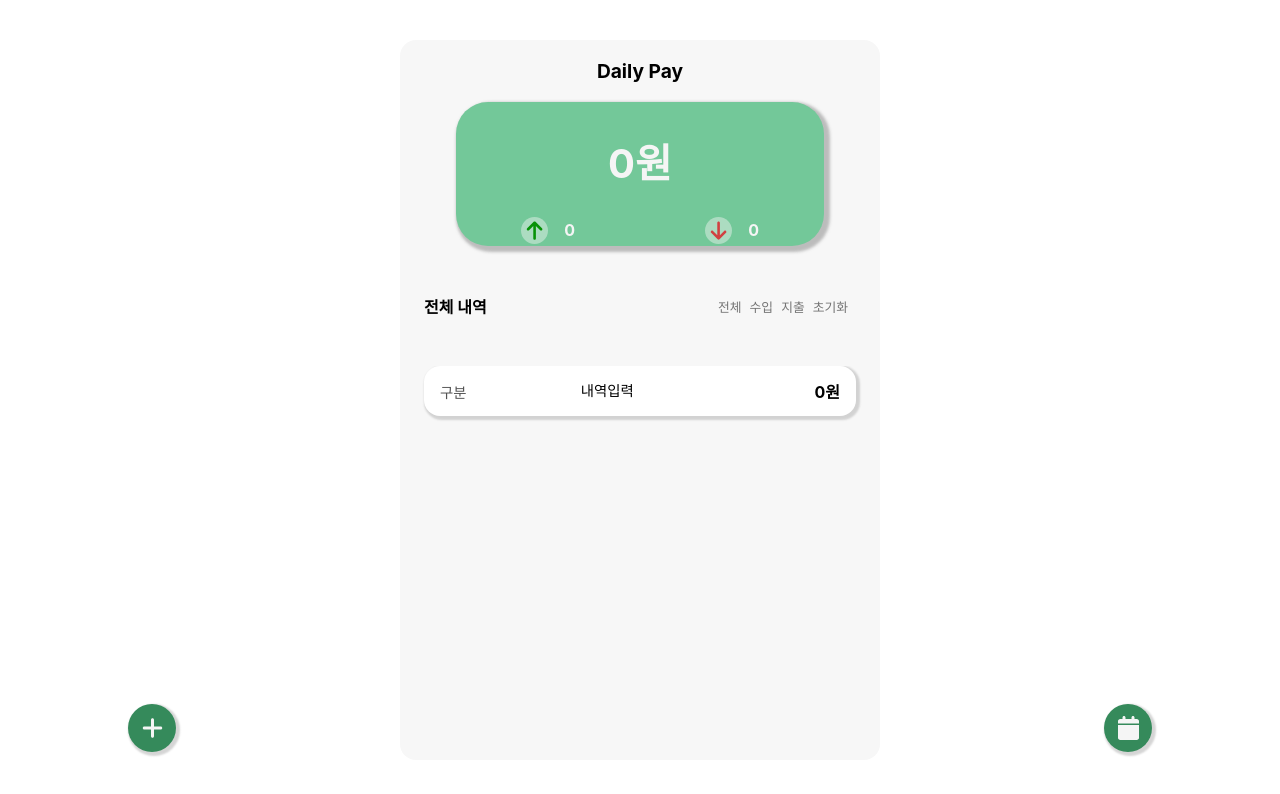
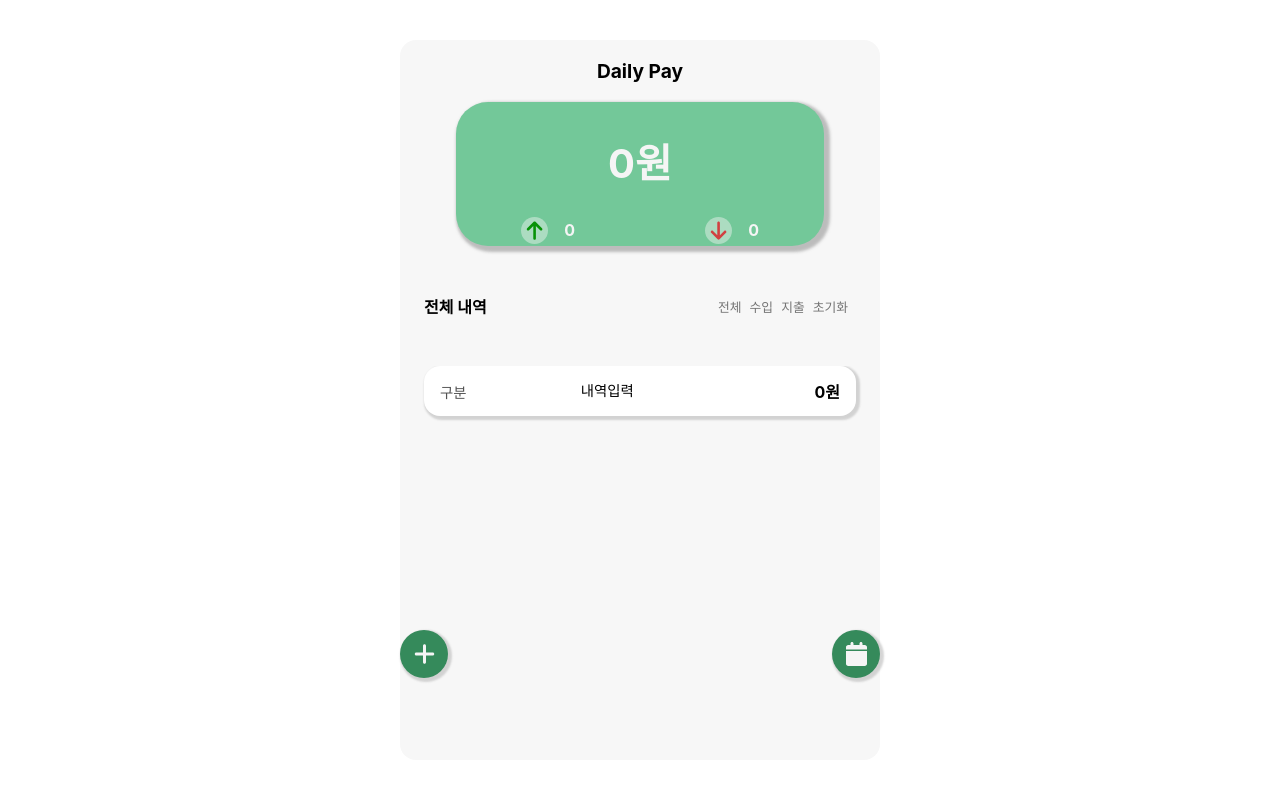
Before and after one commit to jiyeonyun/cashmanager, a React (Create React App) app: page / in a window 1280 px wide. Shown: the top 794 px of the page. Built offline with nearby package versions, Linux system fonts and the light colour scheme.

Commit message:
footer위치 변경

```diff
--- a/src/app.jsx
+++ b/src/app.jsx
@@ -7,16 +7,13 @@ import List from './components/list/list';
 import Popup from './components/popup/popup';
 import Total from './components/total/total';
 function App(props) {
-
   return (
     <div className={styles.wrap}>
       <div className={styles.innerWrap}>
         <Header/>
         <Total />
         <List/>
-        <div className={styles.footer}>
         <Footer/>
-        </div>
         {
           props.popup ? <Popup/> : <></>
         }
--- a/src/app.module.css
+++ b/src/app.module.css
@@ -17,8 +17,3 @@
     border-radius: 1em;
     position: relative;
 }
-.footer{
-    width: 80%;
-    position: fixed;
-    bottom: 3rem;
-}
--- a/src/components/calender/calender.jsx
+++ b/src/components/calender/calender.jsx
@@ -2,10 +2,12 @@ import React, { useState } from 'react';
 import { Calendar } from 'react-calendar';
 import 'react-calendar/dist/Calendar.css';
 import styles from './calender.module.css';
+import moment from 'moment';
 
 const Calender = (props) => {
     const[value,onChange] =useState(new Date());
     return(
+    <>
         <div className={styles.calendarWrap}>
             <Calendar
                 onChange={onChange}
@@ -15,7 +17,11 @@ const Calender = (props) => {
                 navigationLabel={null}
                 showNeighboringMonth={false}
                 />
+                <div className="text-gray-500 mt-4">
+                {moment(value).format("YYYY년 MM월 DD일")}
+                </div>
         </div>
+    </>
     );
 };
 
--- a/src/components/footer/footer.module.css
+++ b/src/components/footer/footer.module.css
@@ -2,6 +2,7 @@
     display: flex;
     justify-content: space-between;
     width: 100%;
+    padding: 2rem;
 }
 .button{
     outline: none;
--- a/src/components/popup/popup.jsx
+++ b/src/components/popup/popup.jsx
@@ -3,6 +3,10 @@ import styles from './popup.module.css';
 import {connect} from 'react-redux';
 
 const Popup = (props) => {
+    const today = new Date();
+    const year = today.getFullYear();
+    const month = today.getMonth();
+    const day = today.getDate();
     const [plus,setPlus] = useState(false);
     const [minus,setMinus] = useState(false);
     const [plusMinus ,setPlusMinus] = useState('');
@@ -76,10 +80,12 @@ const Popup = (props) => {
                     <button
                         className={styles.Pbutton}
                         onClick={()=>{
-                                        props.dispatch({type:'toggle'});
-                                        props.dispatch({type:'add',payload:{id:Date.now(),plusMinus:`${plusMinus}`,type:`${type}`,cost:`${cost}`,content:`${content}`}});
-                                    }
-                                }
+                            props.dispatch({type:'toggle'});
+                            props.dispatch({type:'add',
+                            payload:{id:Date.now(),plusMinus:`${plusMinus}`,type:`${type}`,cost:`${cost}`,
+                            content:`${content}`,date:`${year}/${month}/${day}`
+                            }});
+                        }}
                     >
                     저장
                     </button>
--- a/src/index.js
+++ b/src/index.js
@@ -7,7 +7,11 @@ import {Provider} from 'react-redux';
 import {combineReducers, createStore} from 'redux';
 let popupState = false;
 let calendarState = false;
-let addState = [{plusMinus:'',type:'구분',cost:'0',content:'내역입력'}];
+const today = new Date();
+const year = today.getFullYear();
+const month = today.getMonth();
+const day = today.getDate();
+let addState = [{plusMinus:'',type:'구분',cost:'0',content:'내역입력',date:`${year}/${month}/${day}`}];
 
 function popup(state = popupState, action ){
   if(action.type === 'toggle'){
```
